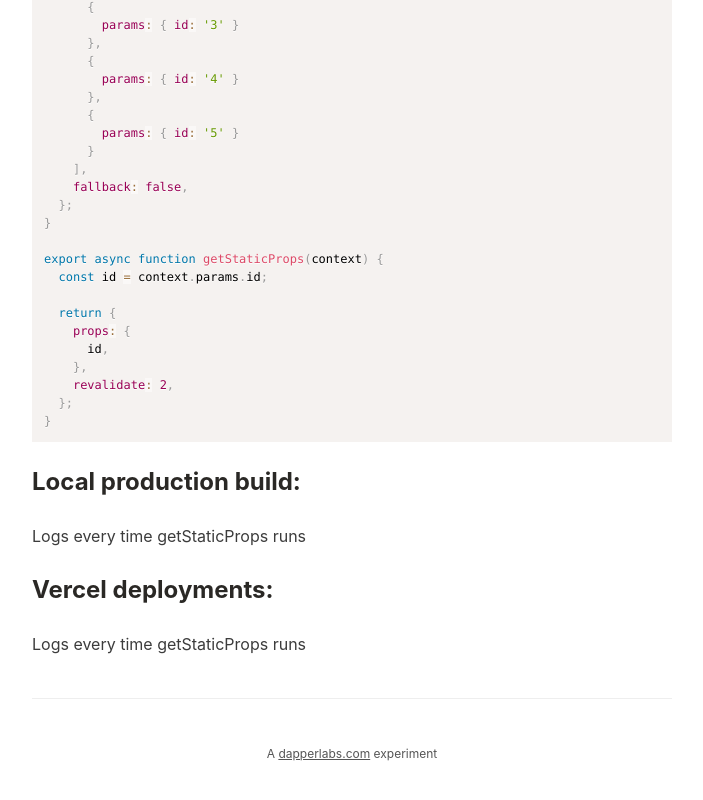
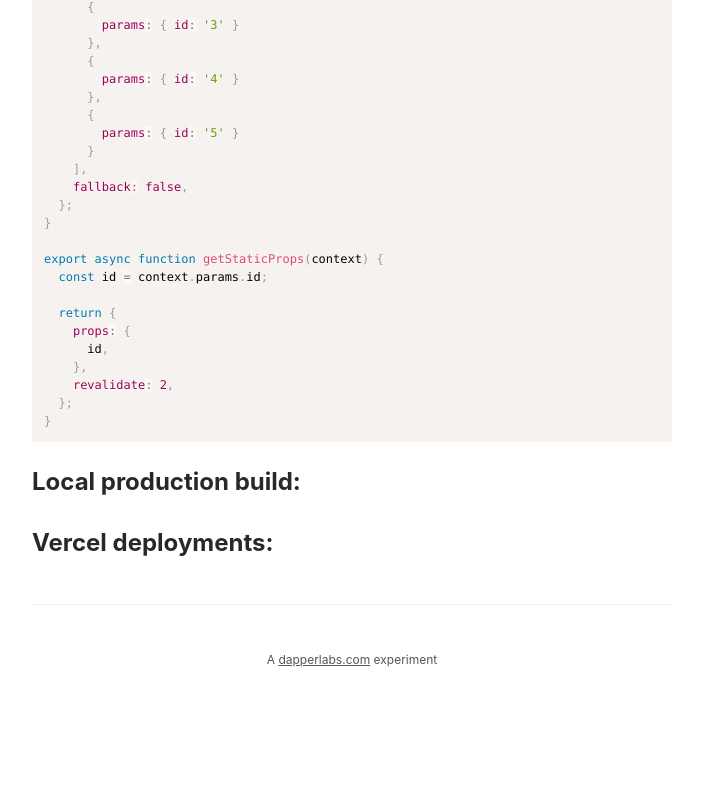
Before and after one commit to dapperlabs/nextjs-isr-testing, a Next.js app: page /isr-4 in a window 1280 px wide. Shown: the part 810-1610 px from the top of the page, without its empty margins (288-991 px from the left). After the commit the page ends 1522 px from the top, so only its background shows below. Built offline with nearby package versions, Linux system fonts and the light colour scheme.

Commit message:
Adds consoles and other cleanup

```diff
--- a/pages/isr-4/[id].js
+++ b/pages/isr-4/[id].js
@@ -24,6 +24,8 @@ function Isr4ById({ id }) {
 }
 
 export async function getStaticPaths() {
+  console.log('isr-4 getStaticPaths running');
+
   return {
     paths: [
       {
@@ -49,6 +51,8 @@ export async function getStaticPaths() {
 export async function getStaticProps(context) {
   const id = context.params.id;
 
+  console.log('isr-4 getStaticProps running, id:', id);
+
   return {
     props: {
       id,
--- a/pages/isr-4/index.js
+++ b/pages/isr-4/index.js
@@ -20,7 +20,7 @@ function Isr4() {
         {new Array(8).fill().map((_, index) => {
           const id = index + 1;
           return (
-            <li key={`isr4-link-${id}`}>
+            <li key={`isr-4-link-${id}`}>
               <Link href={`/isr-4/${id}`}>
                 <a>ID #{id}</a>
               </Link>
@@ -33,9 +33,7 @@ function Isr4() {
         <code className="language-javascript">{code}</code>
       </pre>
       <h2>Local production build:</h2>
-      <p>Logs every time getStaticProps runs</p>
       <h2>Vercel deployments:</h2>
-      <p>Logs every time getStaticProps runs</p>
     </div>
   );
 }
```
